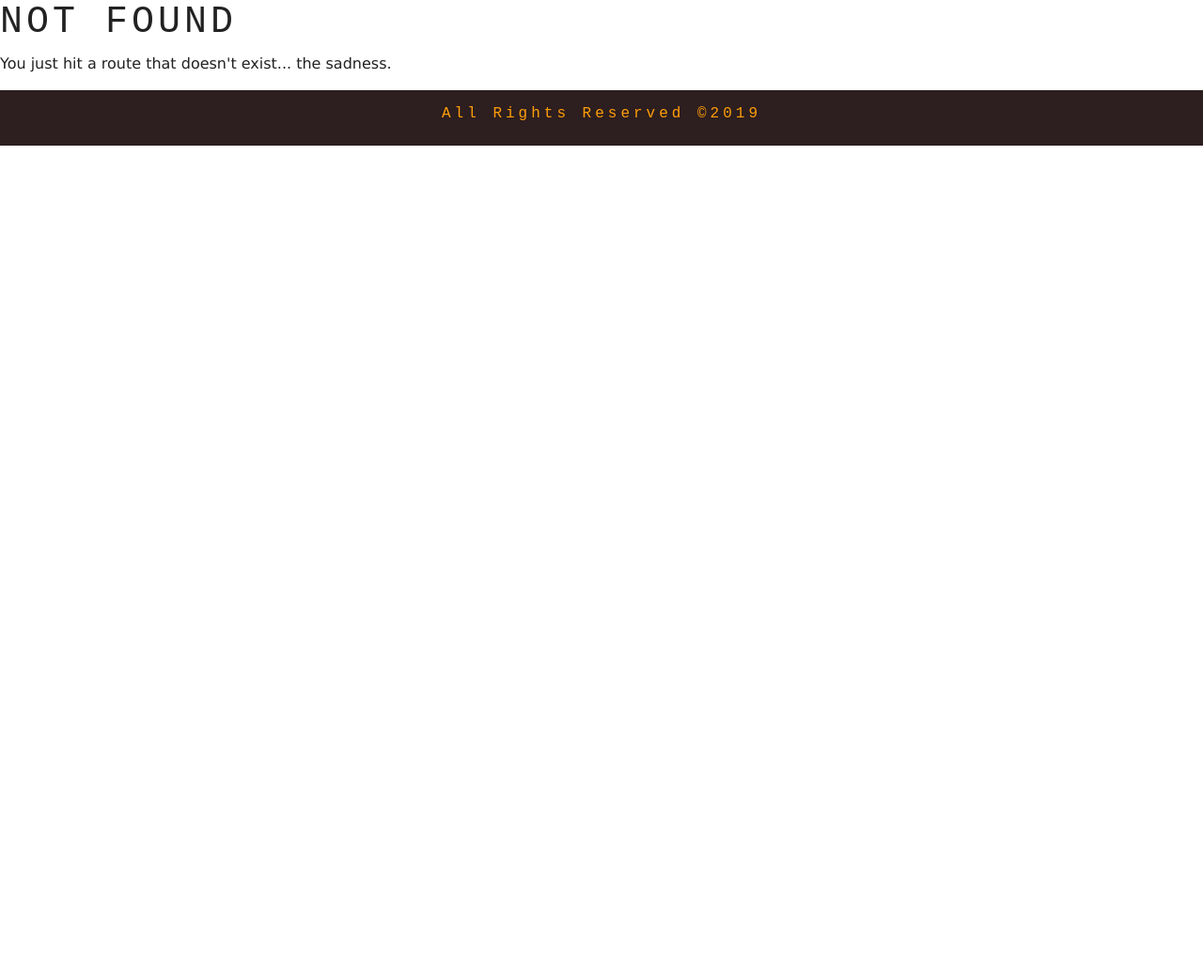
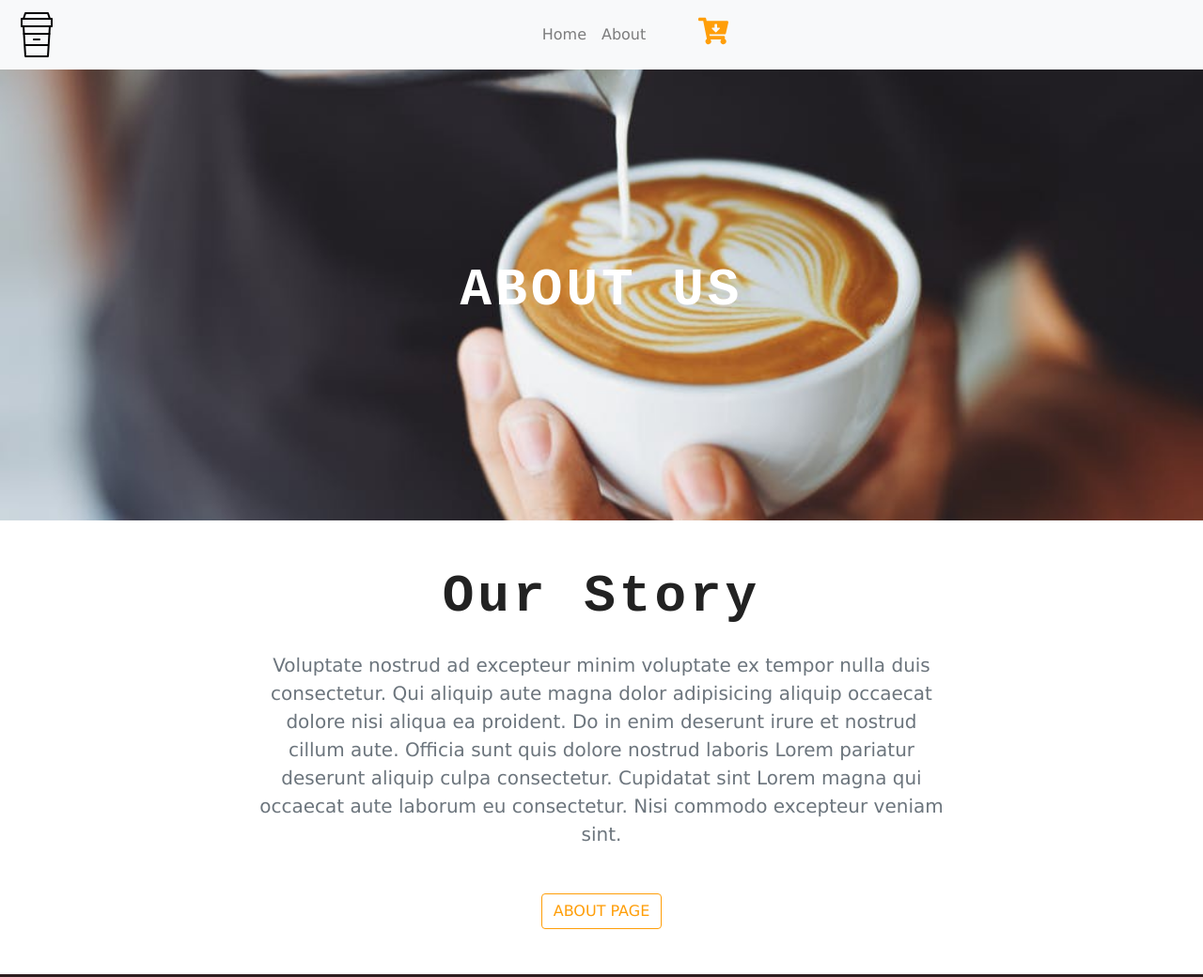
Before and after one commit to Curti-s/coffee-website, a Gatsby site: page /about in a window 1280 px wide. Before the commit this address had no page. Shown: the top 1040 px of the page at 94% size. Before the commit the page ends 800 px from the top, so only its background shows below. Built offline with nearby package versions, Linux system fonts and the light colour scheme; Gatsby itself is replaced by a stand-in of ours.

Commit message:
:sparkles: Add About page

```diff
--- a/src/components/layout.css
+++ b/src/components/layout.css
@@ -40,7 +40,8 @@
   font-size: 2rem;
 }
 
-.default-background {
+.default-background,
+.about-background {
   min-height: 100vh;
   display: flex;
   align-items: center;
@@ -63,3 +64,7 @@
 .footer {
   background: var(--mainBrown);
 }
+
+.about-background {
+  min-height: 60vh;
+}
--- /dev/null
+++ b/src/pages/about.js
@@ -0,0 +1,35 @@
+import React from "react"
+import { Link, graphql } from "gatsby"
+
+import Layout from "../components/layout"
+import SEO from "../components/seo"
+import NavBar from "../components/navbar"
+import BackgroundSection from "../components/background"
+import Info from "../components/info"
+
+const AboutPage = ({ data }) => (
+  <Layout>
+    <SEO title="Home" />
+    <NavBar />
+    <BackgroundSection
+      img={data.img.childImageSharp.fluid}
+      title="About Us"
+      styleClass="about-background"
+    />
+    <Info />
+  </Layout>
+)
+
+export default AboutPage
+
+export const pageQuery = graphql`
+  {
+    img: file(relativePath: { eq: "about-background.jpeg" }) {
+      childImageSharp {
+        fluid {
+          ...GatsbyImageSharpFluid_tracedSVG
+        }
+      }
+    }
+  }
+`
```
